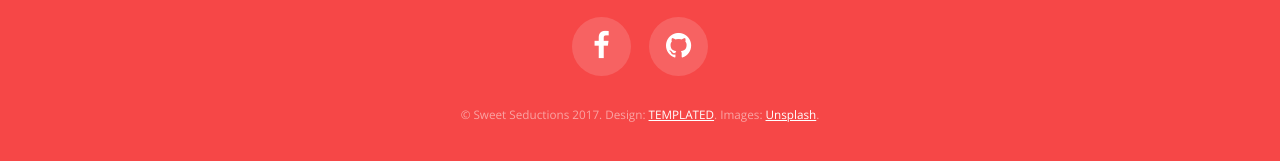
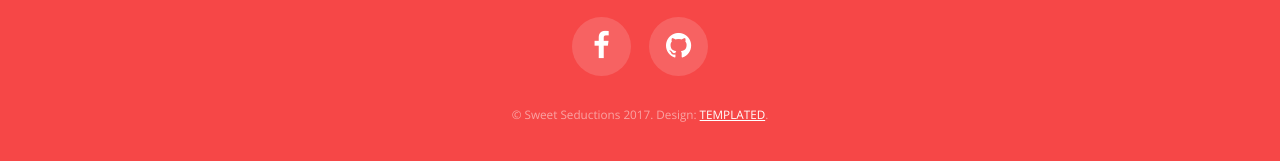
Before and after one commit to SweetSeductions/sweetseductions.github.io, a Jekyll site: the page built from index.html, in a window 1280 px wide and 900 px high, scrolled down 2487 px. Shown: the part 693-854 px from the top of the window. Built offline with Jekyll 4.4.1, drawn with Linux system fonts in a browser that asks for light colours.

Commit message:
Update footer.html

```diff
--- a/_includes/footer.html
+++ b/_includes/footer.html
@@ -33,7 +33,7 @@
     </ul>
 
     <div class="copyright">
-      &copy; Sweet Seductions 2017. Design: <a href="https://templated.co">TEMPLATED</a>. Images: <a href="https://unsplash.com">Unsplash</a>.
+      &copy; Sweet Seductions 2017. Design: <a href="https://templated.co">TEMPLATED</a>.
     </div>
 
   </div>
```
